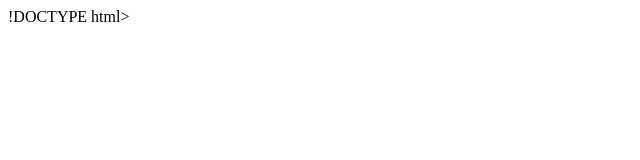
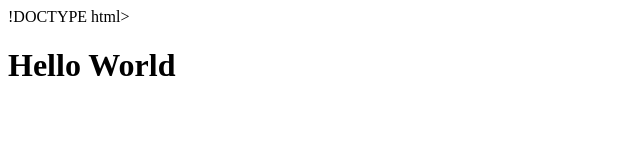
Before and after one commit to likitha-bhavani/Delta, a plain HTML site: page hello.html in a window 1280 px wide. Shown: the whole page, without its empty margins (0-640 px from the left). Drawn offline with Linux system fonts and the light colour scheme.

Commit message:
new change

```diff
--- a/hello.html
+++ b/hello.html
@@ -3,9 +3,10 @@
 <head>
     <meta charset="UTF-8">
     <meta name="viewport" content="width=device-width, initial-scale=1.0">
-    <title>DDocument</title>
+    <title>Document</title>
 </head>
 <body>
+<h1>Hello World</h1>
 
 </body>
 </html>
```
